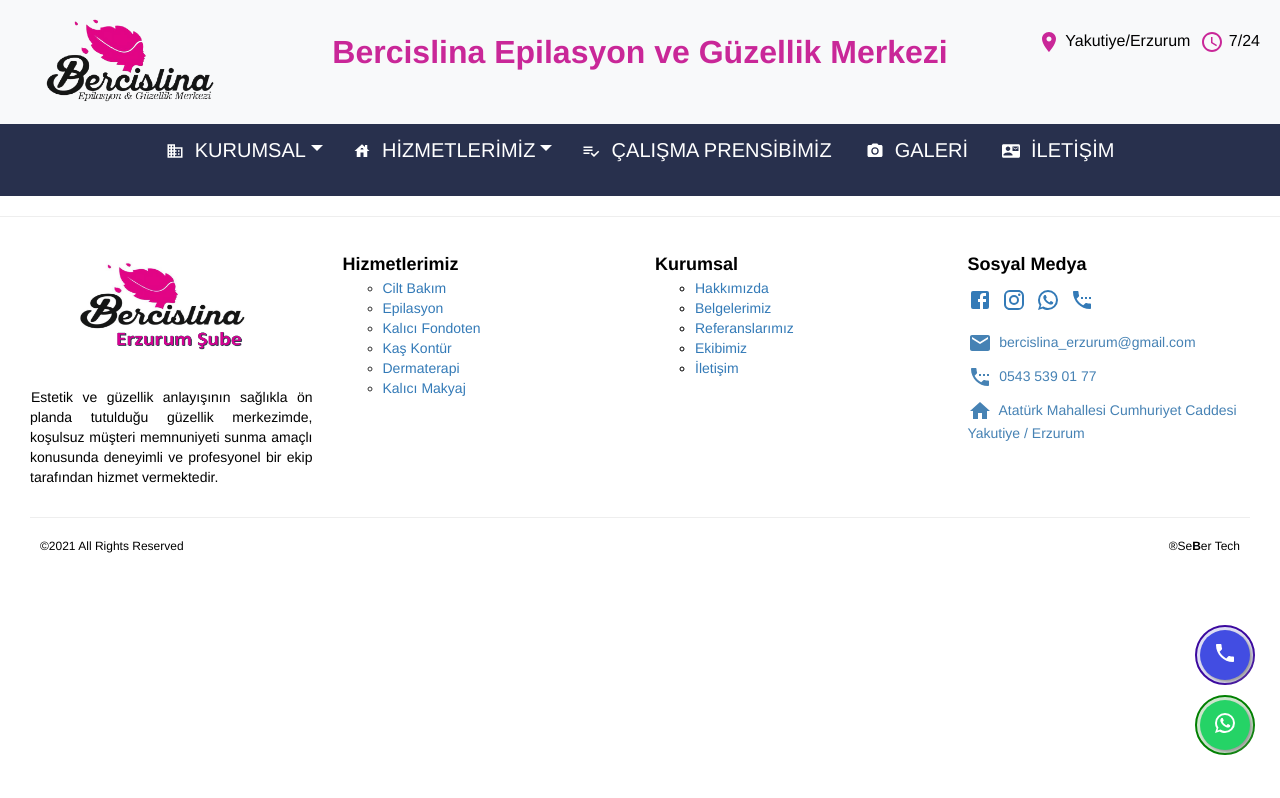
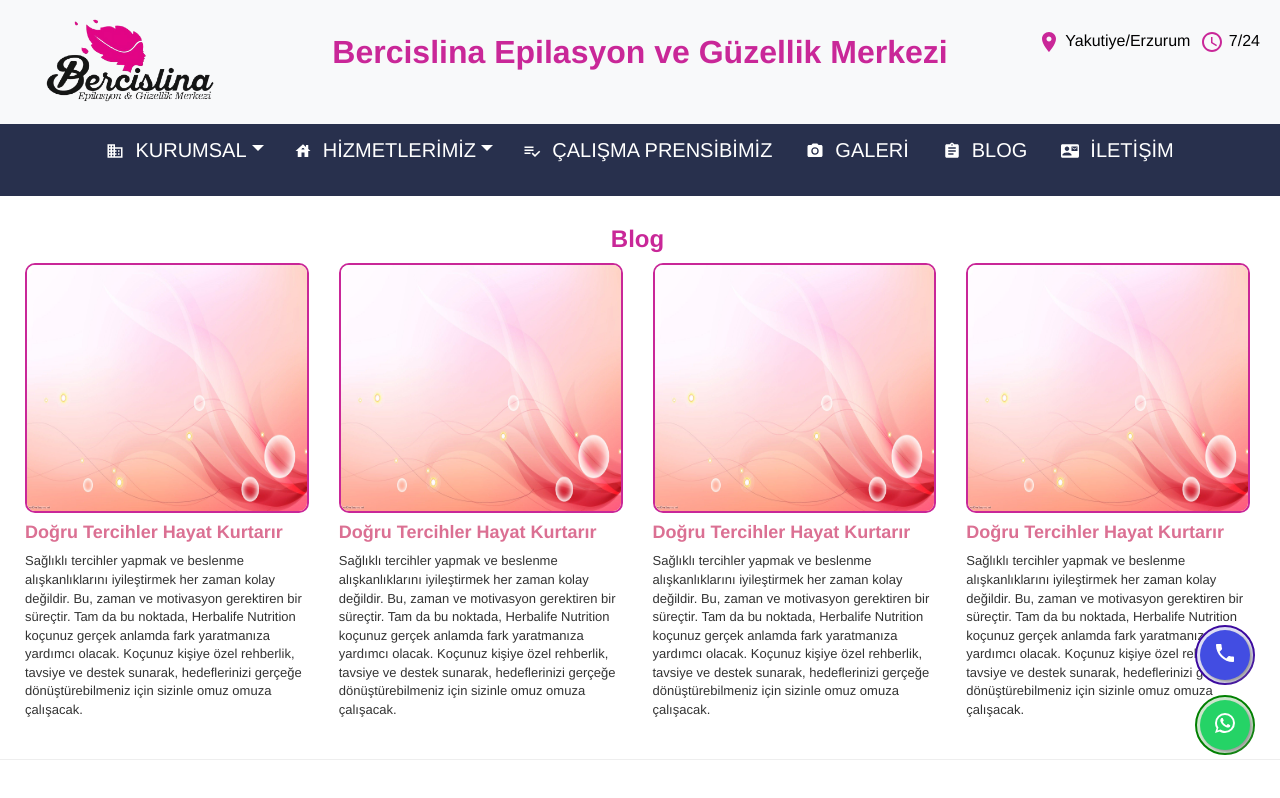
Before and after one commit to beratisahin/bercislina, a React (Create React App) app: page /blog in a window 1280 px wide. Shown: the top 798 px of the page. Built offline with nearby package versions, Linux system fonts and the light colour scheme.

Commit message:
blog page was added

```diff
--- a/src/App.js
+++ b/src/App.js
@@ -24,6 +24,7 @@ import HaliYikama from "./components/hizmetler/hali-yikama/HaliYikama";
 import HamaliyeTemini from "./components/hizmetler/hamaliye-temini/HamaliyeTemini";
 import CalismaPrensibimiz from "./components/calisma-prensibimiz/CalismaPrensibimiz";
 import Galeri from "./components/galeri/Galeri";
+import Blog from "./components/blog/Blog";
 import Iletisim from "./components/iletisim/ContactForm";
 
 
@@ -59,6 +60,7 @@ function App() {
 
             <Route path="/calisma-prensibimiz" component={CalismaPrensibimiz} />
             <Route path="/galeri" component={Galeri} />
+            <Route path="/blog" component={Blog} />
             <Route path="/iletisim" component={Iletisim} />
 
           </Switch>
--- /dev/null
+++ b/src/components/blog/Blog.css
@@ -0,0 +1,7 @@
+.blogTitle{
+    font-weight: bold;
+    color:palevioletred;
+}
+.blogContent{
+    font-size: small;
+}
--- /dev/null
+++ b/src/components/blog/Blog.js
@@ -0,0 +1,45 @@
+import React from 'react'
+import "./Blog.css";
+
+import tfoto from "../medya/bg7.jpg";
+
+import useDocumentTitle from '../../useDocumentTitle';
+
+
+
+
+export default function Blog() {
+    useDocumentTitle('Blog - Bercislina Epilasyon ve Güzellik Merkezi');
+    return (
+        <div className="row mr-4" style={{marginLeft:"10px"}} >
+        <div style={{marginTop:"10px",marginBottom:"10px",justifyContent:"flex-end !important"}}>
+            <h3 style={{textAlign:"center",color:"#C92798"}}><b>Blog</b></h3>
+
+            <div className="col-lg-3 col-md-6 col-sm-12 col-12" >
+                <img src={tfoto} className="d-block img-responsive w-100 galpho" title="temizlik" alt="temizlik" ></img>
+                <h4 className="blogTitle">Doğru Tercihler Hayat Kurtarır</h4>
+                <p className="blogContent">Sağlıklı tercihler yapmak ve beslenme alışkanlıklarını iyileştirmek her zaman kolay değildir. Bu, zaman ve motivasyon gerektiren bir süreçtir. Tam da bu noktada, Herbalife Nutrition koçunuz gerçek anlamda fark yaratmanıza yardımcı olacak. Koçunuz kişiye özel rehberlik, tavsiye ve destek sunarak, hedeflerinizi gerçeğe dönüştürebilmeniz için sizinle omuz omuza çalışacak.</p>
+            </div>
+
+            <div className="col-lg-3 col-md-6 col-sm-12 col-12" >
+                <img src={tfoto} className="d-block img-responsive w-100 galpho" title="temizlik" alt="temizlik" ></img>
+                <h4 className="blogTitle">Doğru Tercihler Hayat Kurtarır</h4>
+                <p className="blogContent">Sağlıklı tercihler yapmak ve beslenme alışkanlıklarını iyileştirmek her zaman kolay değildir. Bu, zaman ve motivasyon gerektiren bir süreçtir. Tam da bu noktada, Herbalife Nutrition koçunuz gerçek anlamda fark yaratmanıza yardımcı olacak. Koçunuz kişiye özel rehberlik, tavsiye ve destek sunarak, hedeflerinizi gerçeğe dönüştürebilmeniz için sizinle omuz omuza çalışacak.</p>
+            </div>
+
+            <div className="col-lg-3 col-md-6 col-sm-12 col-12" >
+                <img src={tfoto} className="d-block img-responsive w-100 galpho" title="temizlik" alt="temizlik" ></img>
+                <h4 className="blogTitle">Doğru Tercihler Hayat Kurtarır</h4>
+                <p className="blogContent">Sağlıklı tercihler yapmak ve beslenme alışkanlıklarını iyileştirmek her zaman kolay değildir. Bu, zaman ve motivasyon gerektiren bir süreçtir. Tam da bu noktada, Herbalife Nutrition koçunuz gerçek anlamda fark yaratmanıza yardımcı olacak. Koçunuz kişiye özel rehberlik, tavsiye ve destek sunarak, hedeflerinizi gerçeğe dönüştürebilmeniz için sizinle omuz omuza çalışacak.</p>
+            </div>
+
+            <div className="col-lg-3 col-md-6 col-sm-12 col-12" >
+                <img src={tfoto} className="d-block img-responsive w-100 galpho" title="temizlik" alt="temizlik" ></img>
+                <h4 className="blogTitle">Doğru Tercihler Hayat Kurtarır</h4>
+                <p className="blogContent">Sağlıklı tercihler yapmak ve beslenme alışkanlıklarını iyileştirmek her zaman kolay değildir. Bu, zaman ve motivasyon gerektiren bir süreçtir. Tam da bu noktada, Herbalife Nutrition koçunuz gerçek anlamda fark yaratmanıza yardımcı olacak. Koçunuz kişiye özel rehberlik, tavsiye ve destek sunarak, hedeflerinizi gerçeğe dönüştürebilmeniz için sizinle omuz omuza çalışacak.</p>
+            </div>
+
+        </div>
+        </div>
+    )
+}
--- a/src/components/header/Navbar.js
+++ b/src/components/header/Navbar.js
@@ -6,6 +6,7 @@ import HouseIcon from '@material-ui/icons/House';
 import PlaylistAddCheckIcon from '@material-ui/icons/PlaylistAddCheck';
 import CameraAltIcon from '@material-ui/icons/CameraAlt';
 import ContactMailIcon from '@material-ui/icons/ContactMail';
+import AssignmentIcon from '@material-ui/icons/Assignment';
 
 
 export default class Navbar extends Component {
@@ -141,6 +142,12 @@ export default class Navbar extends Component {
                 </Link>
               </li>
               &nbsp;
+              <li class="nav-item">
+                <Link className="nav-link menu-item-link2" to="/blog" style={{ color: "#fff", fontSize: "20px" }}>
+                  <AssignmentIcon style={{fontSize:"large"}}/>&nbsp; BLOG
+                </Link>
+              </li>
+              &nbsp;
 
               <li class="nav-item">
                 <Link className="nav-link menu-item-link2" to="/iletisim" style={{ color: "#fff", fontSize: "20px" }}>
```
